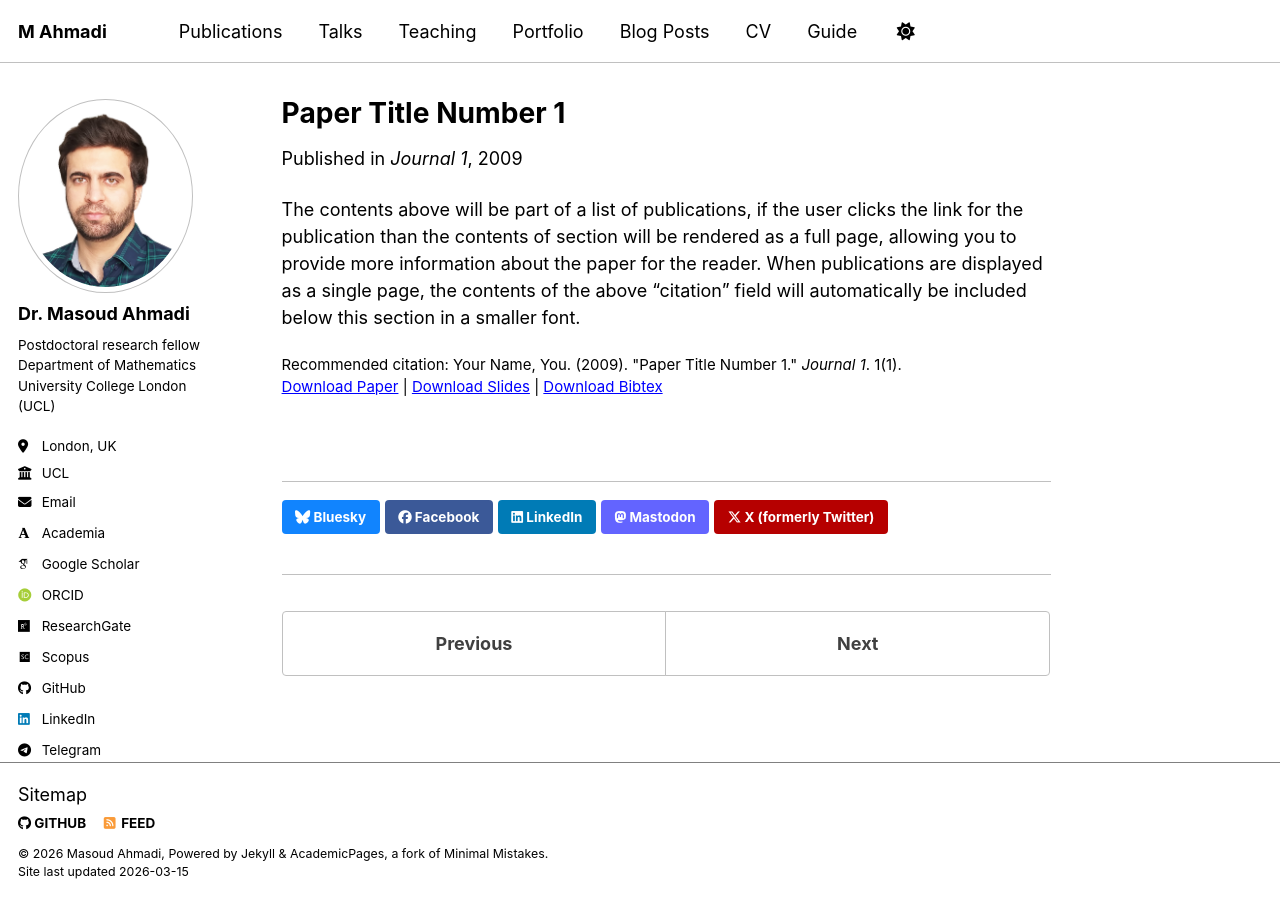
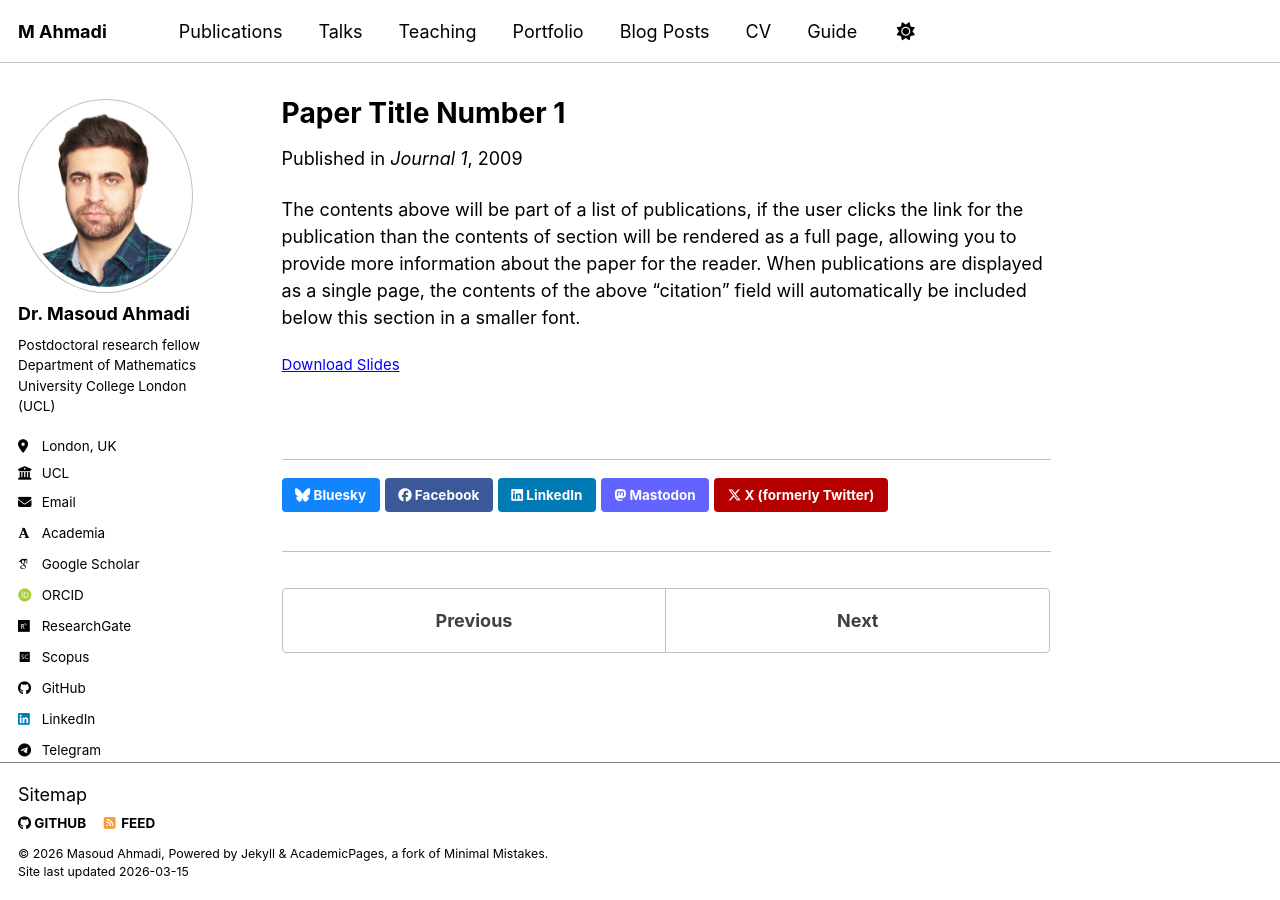
Before and after one commit to Masoud16ahm/Masoud16ahm.github.io, a Jekyll site: the page built from _publications/new.md, in a window 1280 px wide. Built offline with Jekyll 4.4.1, drawn with Linux system fonts in a browser that asks for light colours; some web fonts are replaced; a script bundle is joined from its source files by our own code; library files that are not in the unit come from our copies.

Commit message:
Remove bibtexurl and citation from new publication
Removed bibtex and citation fields from the publication entry.

```diff
--- a/_publications/new.md
+++ b/_publications/new.md
@@ -8,7 +8,5 @@
 venue: 'Journal 1'
 slidesurl: 'https://academicpages.github.io/files/slides1.pdf'
 paperurl: 'https://academicpages.github.io/files/paper1.pdf'
-bibtexurl: 'https://academicpages.github.io/files/bibtex1.bib'
-citation: 'Your Name, You. (2009). &quot;Paper Title Number 1.&quot; <i>Journal 1</i>. 1(1).'
 ---
 The contents above will be part of a list of publications, if the user clicks the link for the publication than the contents of section will be rendered as a full page, allowing you to provide more information about the paper for the reader. When publications are displayed as a single page, the contents of the above "citation" field will automatically be included below this section in a smaller font.
```
